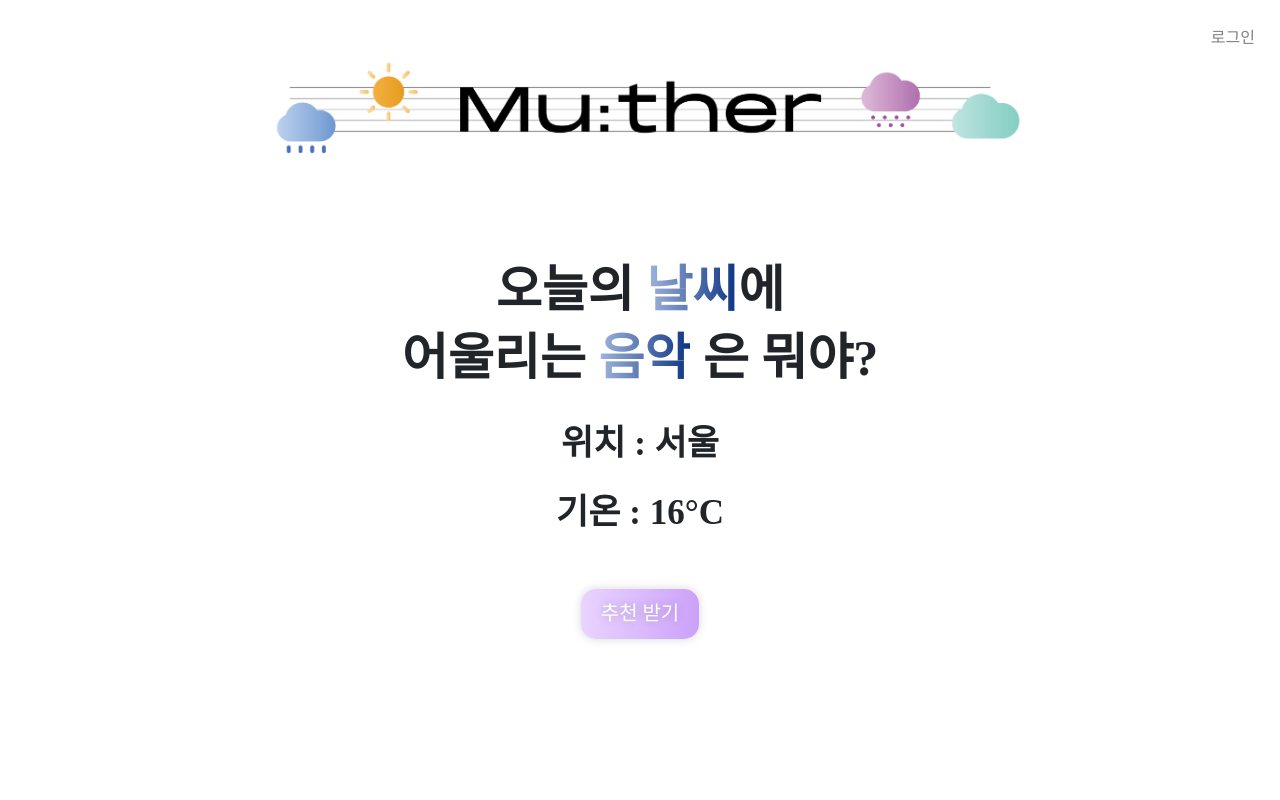
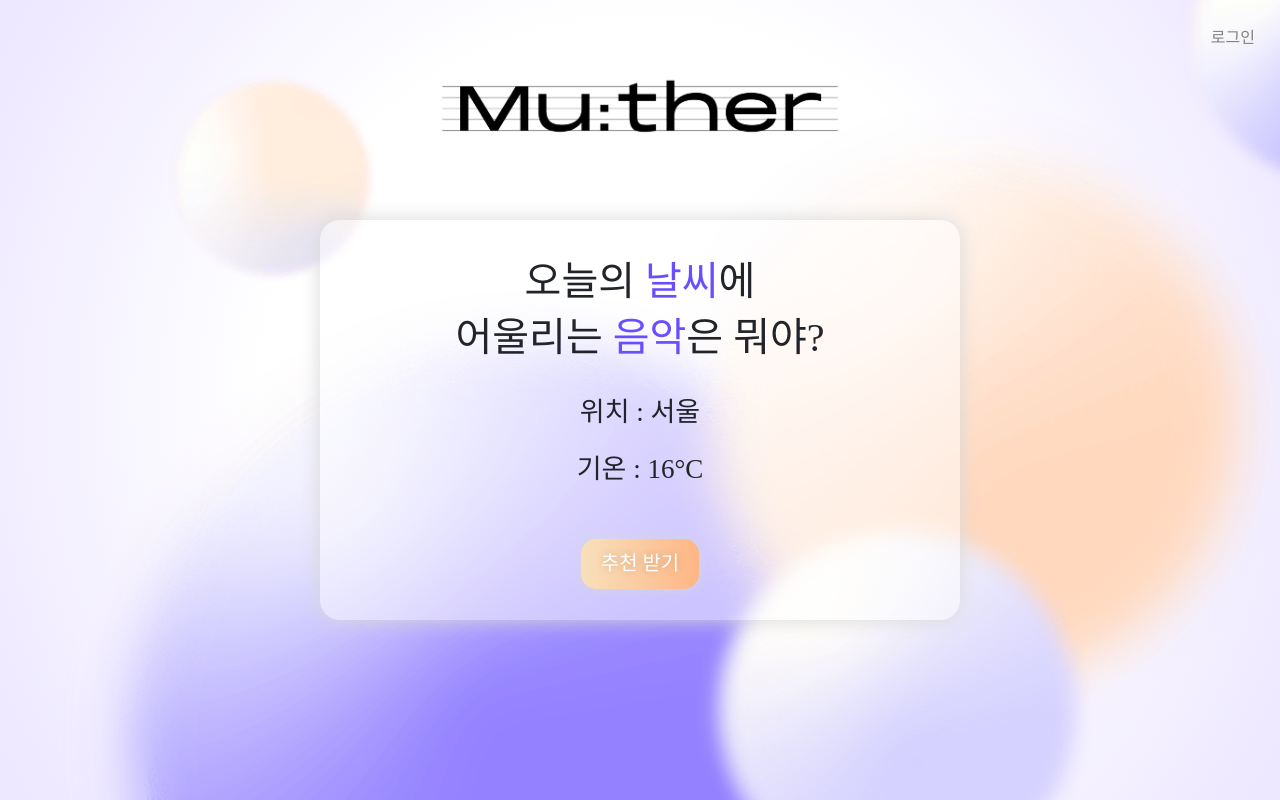
Before and after one commit to code-sunny/sunny_repo, a Python web app: template templates/index.html in a window 1280 px wide. Run offline with Jinja, Linux system fonts and the light colour scheme; the template is opened without the code that fills it, so the values that code supplies are empty; some libraries are stand-ins or nearby versions; some web fonts are replaced.

Commit message:
tuesday_2_sangji

```diff
--- a/templates/index.html
+++ b/templates/index.html
@@ -28,28 +28,21 @@
 
     <style>
         @font-face {
-            font-family: 'Yoonwoo';
-            src: url('https://cdn.jsdelivr.net/gh/projectnoonnu/noonfonts_2105@1.1/Yoonwoo.woff') format('woff');
-            font-weight: normal;
-            font-style: normal;
-        }
-        @font-face {
             font-family: 'NEXON Lv1 Gothic OTF';
             src: url('https://cdn.jsdelivr.net/gh/projectnoonnu/noonfonts_20-04@2.1/NEXON Lv1 Gothic OTF.woff') format('woff');
             font-weight: normal;
             font-style: normal;
         }
         @font-face {
-            font-family: 'YdestreetL';
-            src: url('https://cdn.jsdelivr.net/gh/projectnoonnu/noonfonts_2110@1.0/YdestreetL.woff2') format('woff2');
+            font-family: 'GmarketSansMedium';
+            src: url('https://cdn.jsdelivr.net/gh/projectnoonnu/noonfonts_2001@1.1/GmarketSansMedium.woff') format('woff');
             font-weight: normal;
             font-style: normal;
         }
-
         body {
             background:
-                url('../static/images/bg/bg-1.png'),
-                /*radial-gradient(circle, #ffffff 0%, #ffffff 50%, #f5ebff 100%);*/
+                url('../static/images/bg/bg-5.png'),
+                radial-gradient(circle, #ffffff 0%, #ffffff 50%, #ECE6FF 100%);
             height: 100vh;
             background-repeat : no-repeat;
             background-size : cover;
@@ -96,34 +89,29 @@
         }
         .landing-content {
             position: absolute;
-            top: 0; left: 0; bottom: 0; right: 0;
-            height: 40%;
-            padding: 20px;
-            margin: auto;
+            top: 5%; left: 0; bottom: 0; right: 0;
+            height: 50%;
+            padding: 3%;
+            margin: auto 25%;
             text-align: center;
-            /*border: 1px solid #bcbcbc;*/
+            border-radius: 20px;
+            box-shadow: 0 0 20px #D8D8D8;
+            background-color: #ffffff;
+            background-color: rgba( 255, 255, 255, 0.5 );
         }
         .main-text {
-            font-family: 'YdestreetL';
-            font-weight: bold;
-            font-size: 50px;
+            font-family: 'GmarketSansMedium';
+            font-size: 40px;
         }
         .main-text-blue {
-            background: linear-gradient(to left, #0c3483 0%, #a2b6df 100%, #6b8cce 100%, #a2b6df 100%);
-            background-clip: text;
-            -webkit-background-clip: text;
-            color: transparent;
+            color: #694EFF;
         }
         .main-text-yellow {
-            background: linear-gradient(to left, #0c3483 0%, #a2b6df 100%, #6b8cce 100%, #a2b6df 100%);
-            background-clip: text;
-            -webkit-background-clip: text;
-            color: transparent;
+            color: #694EFF;
         }
         .weather-box {
-            font-family: 'Yoonwoo';
-            font-weight: bold;
-            font-size: 35px;
+            font-family: 'NEXON Lv1 Gothic OTF';
+            font-size: 27px;
             margin: 30px 0 40px 0;
             /*border: 1px solid #bcbcbc;*/
         }
@@ -188,7 +176,7 @@
             color: white
         }
         .btn01{
-            background-image: linear-gradient(to right, #e9d4ff 0%, #cba0f9 51%, #e9d4ff 100%);
+            background-image: linear-gradient(to right, #f8e0bb 0%, #FFB584 51%, #f8e0bb 100%);
         }
         .btn02 {
             background-image: linear-gradient(to right, #c2e9fb 0%, #a1c4fd 51%, #c2e9fb 100%);
@@ -243,14 +231,14 @@
         </div>
         <div class="logo-box">
             <a href="index.html" class="logo-text">
-                <img src="../static/images/logo/muther_logo.png" width="800" alt="logo">
+                <img src="../static/images/logo/muther_logo_sim.png" width="800" alt="logo">
             </a>
         </div>
     </div>
     <div class="landing-content">
         <div class="box01">
             <h1 class="main-text">오늘의 <span class="main-text-yellow">날씨</span>에</h1>
-            <h1 class="main-text">어울리는 <span class="main-text-blue">음악</span> 은 뭐야?</h1>
+            <h1 class="main-text">어울리는 <span class="main-text-blue">음악</span>은 뭐야?</h1>
             <div class="weather-box">
                 <p class="local">위치 : <span id="now_local">서울</span></p>
                 <p class="temperature">기온 : <span id="now_temperature">16°C</span></p>
```
Also changed, not shown: static/images/bg/bg-5.png (added).
